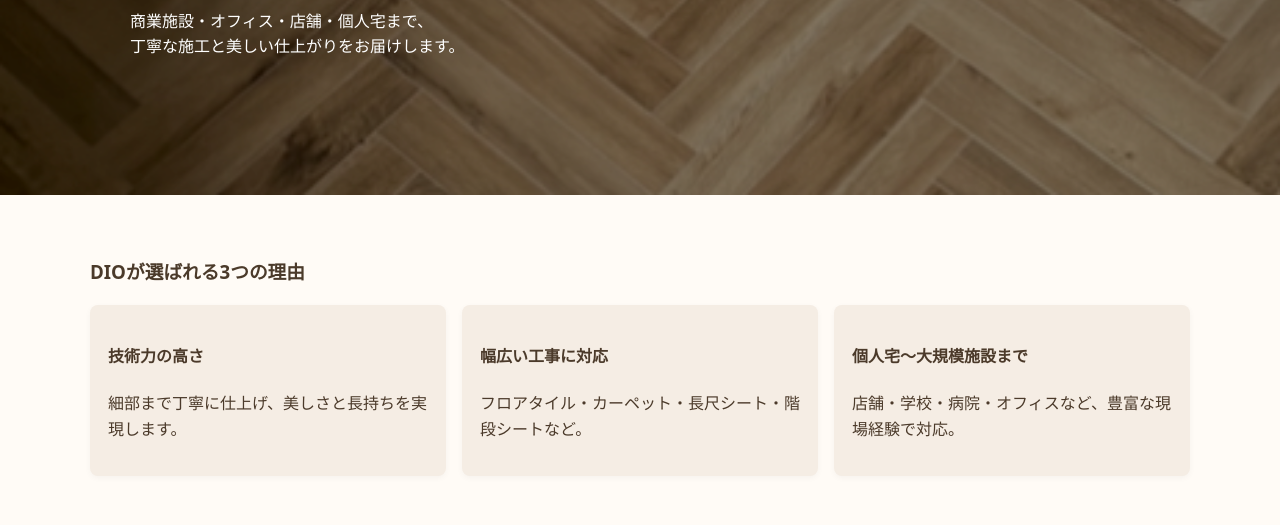
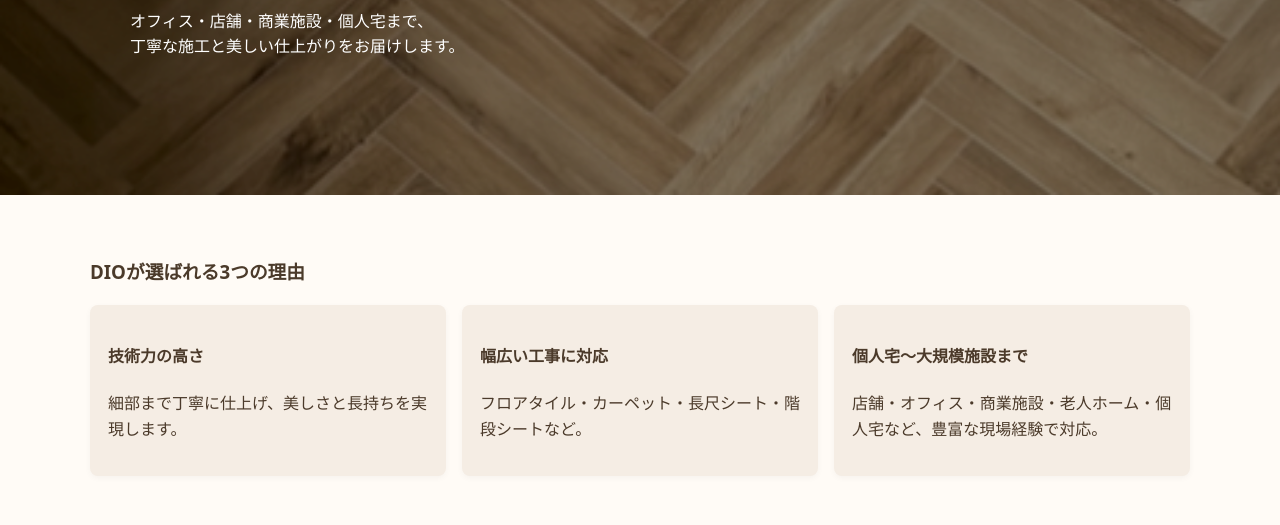
Before and after one commit to dio-inc/01, a plain HTML site: page index.html in a window 1280 px wide. Shown: the part 275-800 px from the top of the page. Drawn offline with Linux system fonts and the light colour scheme.

Commit message:
Update index.html

```diff
--- a/index.html
+++ b/index.html
@@ -4,7 +4,7 @@
   <meta charset="utf-8">
   <meta name="viewport" content="width=device-width,initial-scale=1">
   <title>株式会社DIO — 床仕上げ工｜大阪</title>
-  <meta name="description" content="株式会社DIO（大阪市）｜フロアタイル、カーペット、長尺シート、階段シートなど床仕上げ工事全般。見積り・現地調査無料。">
+  <meta name="description" content="株式会社DIO（大阪市）｜フロアタイル、カーペット、クッションフロア、階段シートなど床仕上げ工事全般。見積り・現地調査無料。">
   <link rel="stylesheet" href="styles.css">
 </head>
 <body>
@@ -29,7 +29,7 @@
       <img src="IMG_2796.jpeg"="床施工" class="hero-img">
       <div class="hero-inner container">
         <h2>確かな技術で仕上げる、床仕上げのプロフェッショナル。</h2>
-        <p>商業施設・オフィス・店舗・個人宅まで、<br>丁寧な施工と美しい仕上がりをお届けします。</p>
+        <p>オフィス・店舗・商業施設・個人宅まで、<br>丁寧な施工と美しい仕上がりをお届けします。</p>
         <p class="hero-ctas">
         </p>
       </div>
@@ -48,7 +48,7 @@
         </article>
         <article class="card">
           <h4>個人宅〜大規模施設まで</h4>
-          <p>店舗・学校・病院・オフィスなど、豊富な現場経験で対応。</p>
+          <p>店舗・オフィス・商業施設・老人ホーム・個人宅など、豊富な現場経験で対応。</p>
         </article>
       </div>
     </section>
```
